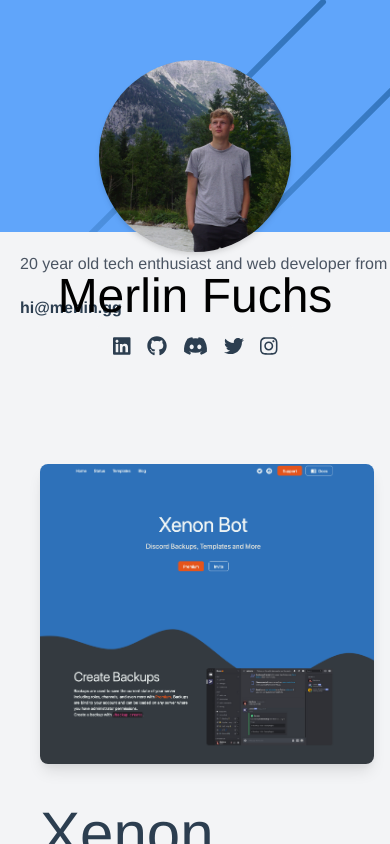
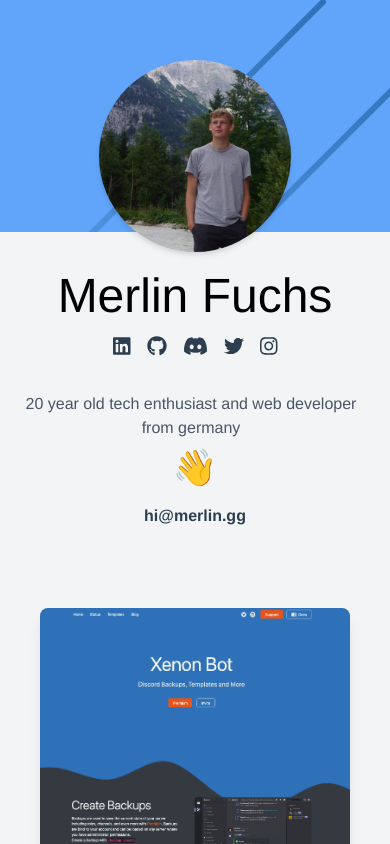
Before and after one commit to merlinfuchs/merlinfuchs, a Vue app in the folder app/: page / in a window 390 px wide. Built offline with nearby package versions, Linux system fonts and the light colour scheme.

Commit message:
fix responsive issues

```diff
--- a/app/src/components/Main.vue
+++ b/app/src/components/Main.vue
@@ -7,7 +7,7 @@
                 </div>
                 <div class="flex-auto text-5xl mb-1 text-black">Merlin Fuchs</div>
                 <div class="flex-initial">
-                    <div class="bg-gray-100 rounded-t-md pt-2 pb-1 px-4 flex text-xl">
+                    <div class="md:bg-gray-100 rounded-t-md pt-2 pb-1 px-4 flex text-xl">
                         <a href="https://linkedin.com/in/merlin-fuchs-6a8aa016a/" class="mr-4 hover:text-blue-700"
                            target="_blank">
                             <font-awesome-icon :icon="['fab', 'linkedin']"/>
@@ -29,12 +29,12 @@
                 </div>
             </div>
         </div>
-        <div class="grid justify-items-center px-5 mb-36">
+        <div class="grid justify-items-center px-5 mb-20 md:mb-36 mt-36 md:mt-0 text-center md:text-left overflow-hidden">
             <div class="w-full xl:w-256">
-                <div class="md:ml-52 mt-4 w-128">
-                    <div class="text-gray-600 mb-4 flex items-center">
-                        <div class="mr-2">{{age}} year old tech enthusiast and web developer from germany</div>
-                        <div class="inline-block cursor-pointer text-2xl hover:text-3xl transition-all" @click="secret = true">👋</div>
+                <div class="md:mx-52 mt-4">
+                    <div class="text-gray-600 mb-4 flex items-center flex-col md:flex-row">
+                        <div class="mr-2 mb-2">{{age}} year old tech enthusiast and web developer from germany</div>
+                        <div class="inline-block cursor-pointer text-4xl md:text-2xl md:hover:text-3xl transition-all" @click="secret = true">👋</div>
                     </div>
                     <a class="font-bold hover:text-blue-700 transition-all hover:bg-gray-200 rounded-md py-1 hover:px-3"
                        href="mailto:hi@merlin.gg">
--- a/app/src/components/Project.vue
+++ b/app/src/components/Project.vue
@@ -1,6 +1,6 @@
 <template>
     <div class="flex items-center flex-col-reverse" :class="{'md:flex-row': !reverse, 'md:flex-row-reverse': reverse}">
-        <div class="flex-auto w-full" :class="{'pr-28 pl-5': !reverse, 'pl-28 pr-5': reverse}">
+        <div class="flex-auto w-full" :class="{'md:pr-28 md:pl-5': !reverse, 'md:pl-28 md:pr-5': reverse}">
             <div class="text-6xl mb-6">{{name}}</div>
             <div class="text-gray-500 mb-10">{{description}}</div>
             <div class="flex font-bold text-xl">
--- a/app/vue.config.js
+++ b/app/vue.config.js
@@ -2,7 +2,7 @@
     devServer: {
         proxy: {
             '^/api': {
-                target: 'https://dev.merlin.gg',
+                target: 'https://merlin.gg',
                 changeOrigin: true
             }
         }
```
Also changed, not shown: app/src/assets/me.jpg.
